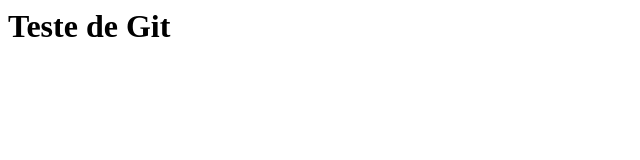
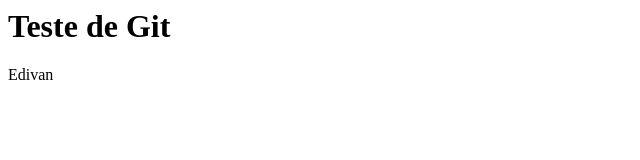
Before and after one commit to EDIVAN-RTT/daitto.github.io, a plain HTML site: page index.html in a window 1280 px wide. Shown: the full height of the page, 0-640 px from the left. Drawn offline with Linux system fonts and the light colour scheme.

Commit message:
alteração do arquivo

```diff
--- a/index.html
+++ b/index.html
@@ -1 +1,3 @@
 <h1>Teste de Git</h1>
+
+<p>Edivan</p>
```
